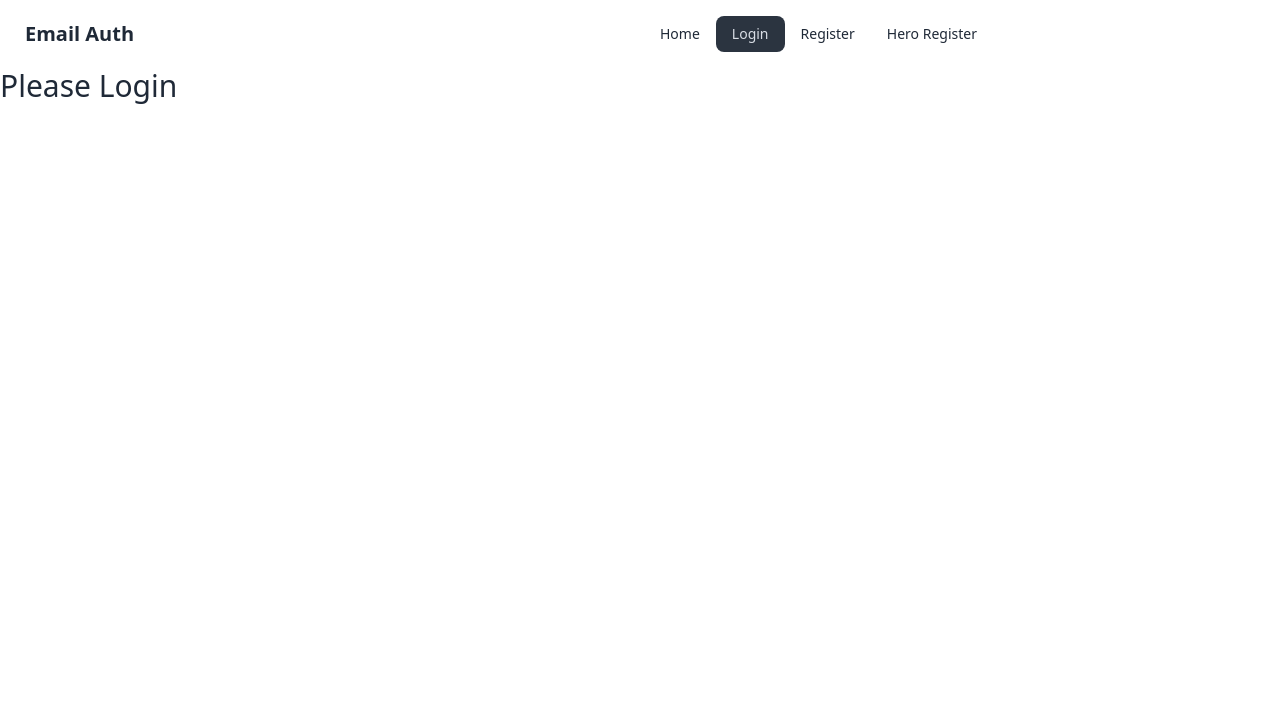
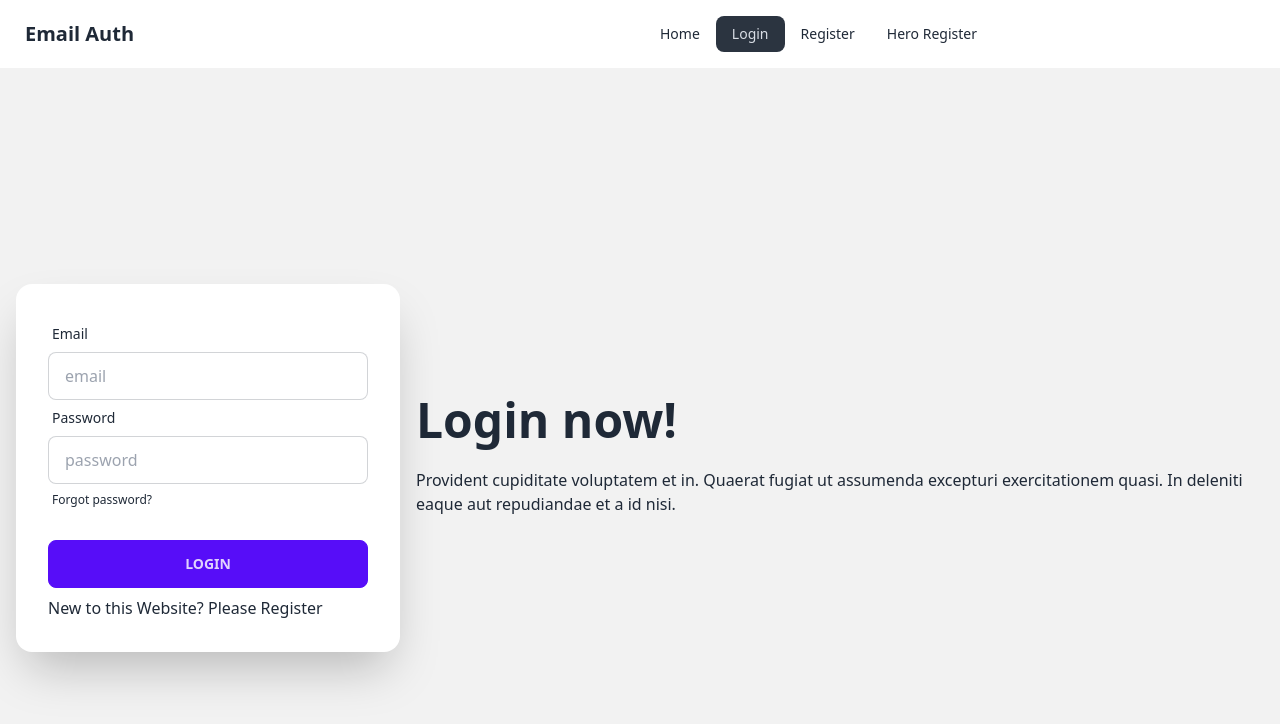
Before and after one commit to SAJIB6260/m-50-user-email-password, a React (Vite) app: page /login in a window 1280 px wide. Shown: the top 724 px of the page. Built offline with nearby package versions, Linux system fonts and the light colour scheme.

Commit message:
Login users,accept terms,forgate or reset passsword done

```diff
--- a/src/components/Login/Login.jsx
+++ b/src/components/Login/Login.jsx
@@ -1,9 +1,116 @@
+import { sendPasswordResetEmail, signInWithEmailAndPassword } from "firebase/auth";
+import auth from "../../firebase/firebase.config";
+import { useRef, useState } from "react";
+import { Link } from "react-router-dom";
 
 
 const Login = () => {
+
+
+    const [success, setSuccess] = useState('')
+    const [loginError, setLoginError] = useState('')
+    const emailRef = useRef(null);
+
+
+
+    const handleLogin = e =>{
+        e.preventDefault();
+        const email = e.target.email.value;
+        const password = e.target.password.value;
+        console.log(email, password)
+
+
+        // reset error
+        setLoginError('')
+        setSuccess('')
+
+
+
+        // add validation
+        signInWithEmailAndPassword(auth, email, password)
+        .then(result =>{
+            console.log(result.user)
+            setSuccess('user login successfully')
+        })
+        .catch(error =>{
+            console.error(error)
+            setLoginError(error.message)
+        })
+
+
+    }
+
+    const handleForgetPassword = () =>{
+        const email = emailRef.current.value;
+        if(!email){
+            console.log('Please provide an email', email)
+            return;
+        }
+        else if(!/^[A-Za-z0-9._%+-]+@[A-Za-z0-9.-]+\.[A-Za-z]{2,}$/.test(email) ){
+            console.log('Please write a valid email')
+            return;
+        }
+
+
+        // send validation email
+        sendPasswordResetEmail(auth, email)
+        .then( () =>{
+            alert('Please check your email')
+        })
+        .catch(error =>{
+            console.log(error.message)
+        })
+
+
+
+    }
+
+
     return (
         <div>
-            <h2 className="text-3xl">Please Login</h2>
+            <div className="hero min-h-screen bg-base-200">
+                <div className="hero-content flex-col lg:flex-row-reverse">
+                    <div className="text-center lg:text-left">
+                        <h1 className="text-5xl font-bold">Login now!</h1>
+                        <p className="py-6">Provident cupiditate voluptatem et in. Quaerat fugiat ut assumenda excepturi exercitationem quasi. In deleniti eaque aut repudiandae et a id nisi.</p>
+                    </div>
+                    <div className="card flex-shrink-0 w-full max-w-sm shadow-2xl bg-base-100">
+                        <div className="card-body">
+                            <form onSubmit={handleLogin}>
+                                <div className="form-control">
+                                    <label className="label">
+                                        <span className="label-text">Email</span>
+                                    </label>
+                                    <input type="email"
+                                    name="email"
+                                    ref={emailRef}
+                                    placeholder="email"
+                                    className="input input-bordered" />
+                                </div>
+                                <div className="form-control">
+                                    <label className="label">
+                                        <span className="label-text">Password</span>
+                                    </label>
+                                    <input type="password" name="password" placeholder="password" className="input input-bordered" />
+                                    <label className="label">
+                                        <a onClick={handleForgetPassword} href="#" className="label-text-alt link link-hover">Forgot password?</a>
+                                    </label>
+                                </div>
+                                <div className="form-control mt-6">
+                                    <button className="btn btn-primary">Login</button>
+                                </div>
+                            </form>
+                            {
+                                loginError && <p className="text-red-600">{loginError}</p>
+                            }
+                            {
+                                success && <p className="text-green-600">{success}</p>
+                            }
+                            <p>New to this Website? Please <Link to="/register">Register</Link></p>
+                        </div>
+                    </div>
+                </div>
+            </div>
         </div>
     );
 };
--- a/src/components/Register/Register.jsx
+++ b/src/components/Register/Register.jsx
@@ -2,6 +2,7 @@
 import auth from "../../firebase/firebase.config";
 import { useState } from "react";
 import { FaEye, FaEyeSlash } from 'react-icons/fa';
+import { Link } from "react-router-dom";
 
 
 const Register = () => {
@@ -14,6 +15,7 @@
         e.preventDefault();
         const email = e.target.email.value;
         const password = e.target.password.value;
+        const accepted = e.target.terms.checked;
         console.log(email, password)
 
 
@@ -28,6 +30,10 @@
         }
         else if(!/[A-Z]/.test(password)){
             setRegisterError('your password at least one UpperCase characters');
+            return;
+        }
+        else if(!accepted){
+            setRegisterError('Please accept our terms and conditions')
             return;
         }
 
@@ -50,25 +56,32 @@
                 <h2 className="text-3xl mb-8">Please Register</h2>
                 <form onSubmit={handleRegister}>
                     <span className="text-2xl">Email: </span><br />
-                    <input className="mb-4 border bg-base-300 w-3/4 px-4 py-2" type="email" name="email" placeholder="Email Address" id="" required />
+                    <input className="mb-4 border bg-base-300 w-full px-4 py-2" type="email" name="email" placeholder="Email Address" id="" required />
                     {/* {
                         registerError && <p className="text-red-600">{registerError}</p>
                     } */}
                     <br />
                     <span className="text-2xl">Password: </span><br />
-                    <input className="mb-4 border bg-base-300 w-3/4 px-4 py-2"
+                    <div className="mb-4 relative">
+                    <input className="border bg-base-300 w-full px-4 py-2"
                     type={showPassword ? "text" : "password"}
                     name="password"
                     placeholder="Password"
                     id=""
                     required />
-                    <span onClick={() => setShowPassword(!showPassword)}>
+                    <span className="absolute top-4 right-2" onClick={() => setShowPassword(!showPassword)}>
                         {
                             showPassword ? <FaEyeSlash></FaEyeSlash> : <FaEye></FaEye>
                         }
                     </span>
+                    </div>
                     <br />
-                    <input className="btn btn-secondary w-3/4 px-4 py-2" type="submit" value="Register" />
+                    <div>
+                        <input type="checkbox" name="terms" id="terms" />
+                        <label className="ml-2" htmlFor="terms">Accept our <a href="">Terms and Conditions</a></label>
+                    </div>
+                    <br />
+                    <input className="btn btn-secondary w-full px-4 py-2" type="submit" value="Register" />
                 </form>
                 {
                     registerError && <p className="text-red-600">{registerError}</p>
@@ -76,6 +89,7 @@
                 {
                     success && <p className="text-green-700">{success}</p>
                 }
+                <p>Already have an account? Please  <Link to="/login">Login</Link></p>
             </div>
         </div>
     );
```
